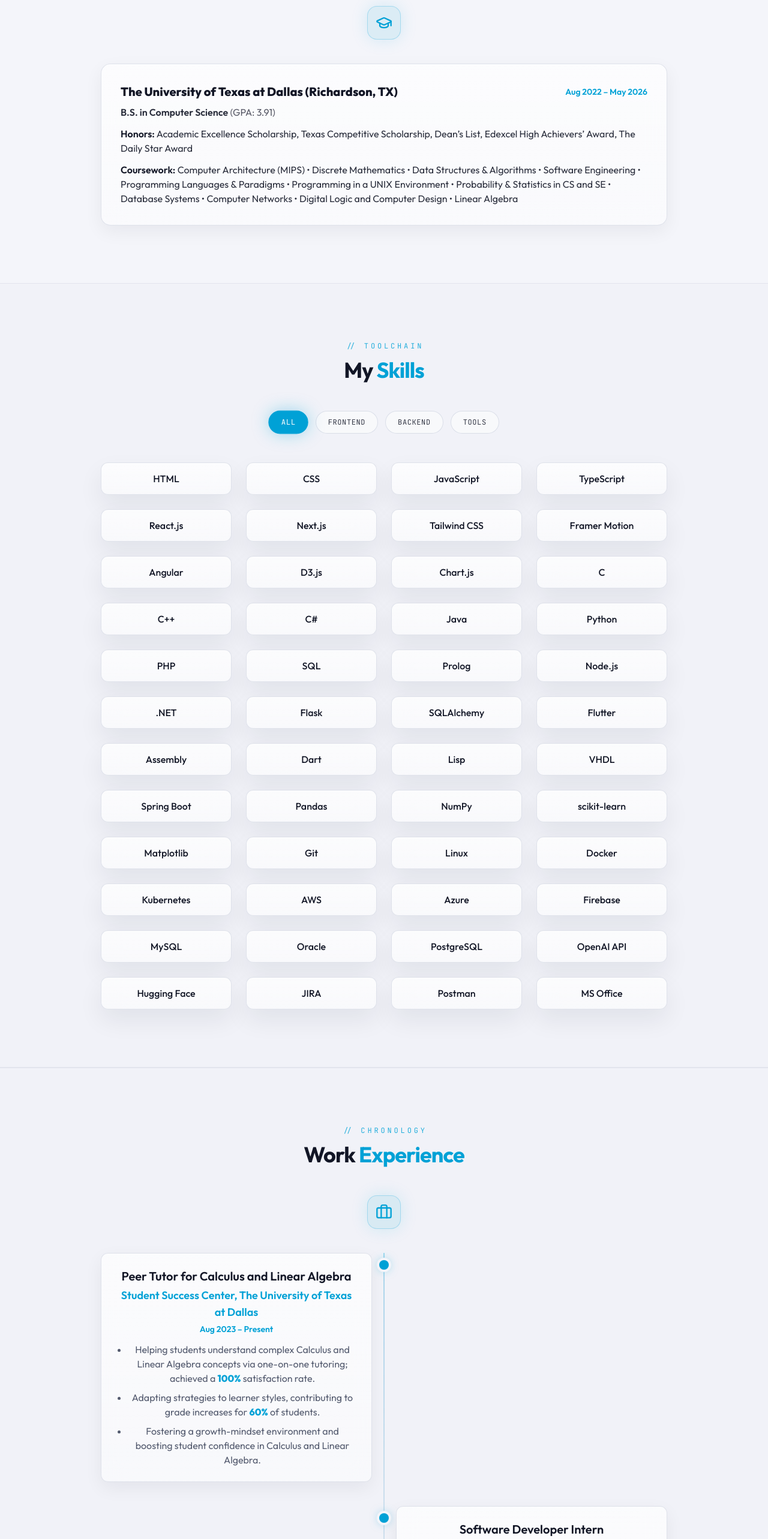
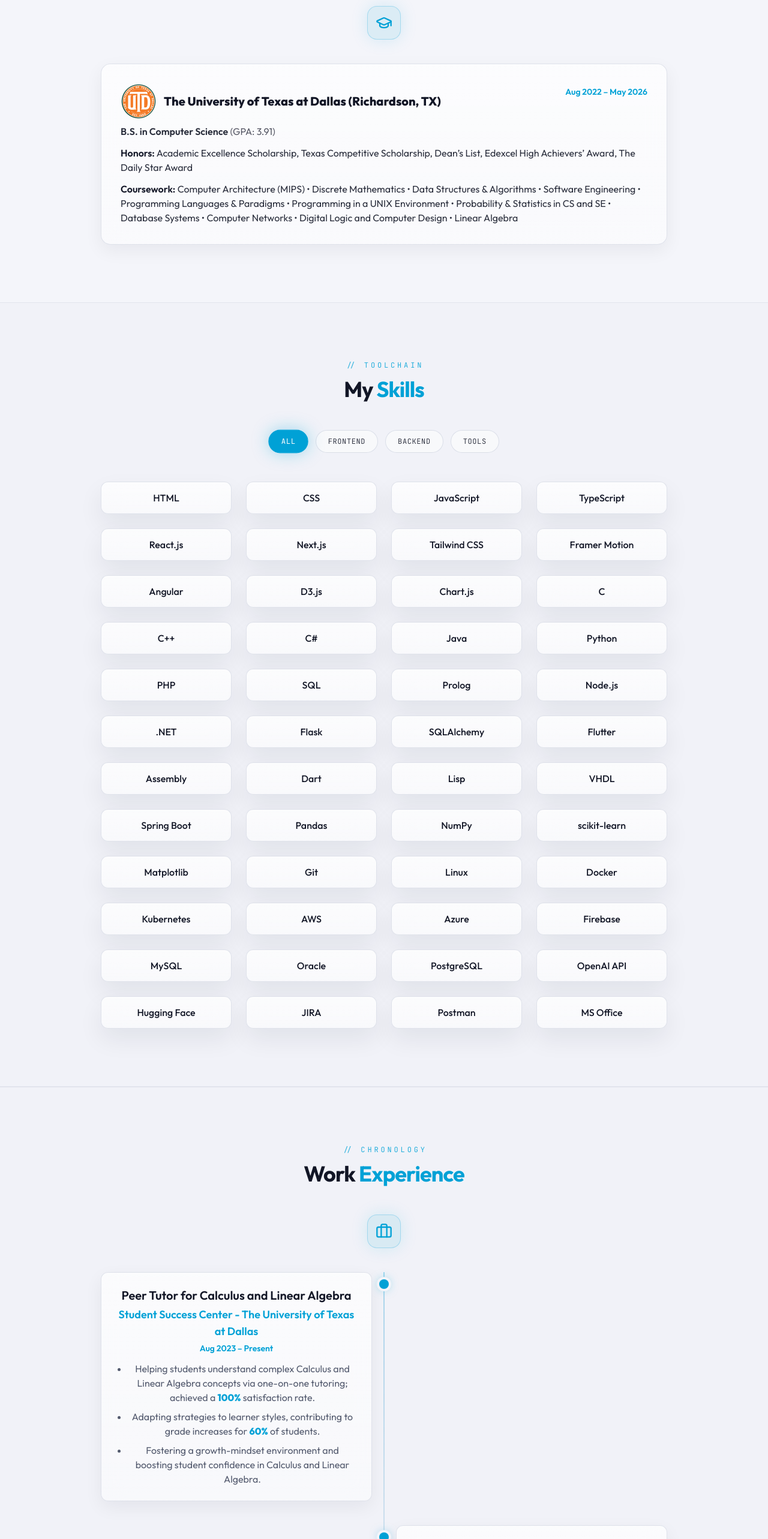
Before and after one commit to seeyannewaz/Portfolio, a React (Vite) app: page / in a window 1280 px wide. Shown: the part 1960-4526 px from the top of the page at 60% size. Built offline with nearby package versions, Linux system fonts and the light colour scheme.

Commit message:
Added Minor changes and UTD logo

```diff
--- a/src/components/ContactSection.jsx
+++ b/src/components/ContactSection.jsx
@@ -26,7 +26,7 @@ export const ContactSection = () => {
             Contact channels
           </h3>
 
-          <div className="grid w-full max-w-2xl gap-5 sm:grid-cols-1 md:grid-cols-3">
+          <div className="grid w-full max-w-2xl gap-5 sm:grid-cols-1 md:grid-cols-2">
             <div className="glass-card rounded-2xl p-6 text-center noise-overlay card-hover border border-border/70">
               <div className="mx-auto mb-3 flex h-12 w-12 items-center justify-center rounded-xl bg-primary/10 text-primary border border-primary/20">
                 <Mail className="h-6 w-6" />
@@ -35,13 +35,13 @@ export const ContactSection = () => {
               <span className="text-muted-foreground text-sm break-all">seeyannewaz@gmail.com</span>
             </div>
 
-            <div className="glass-card rounded-2xl p-6 text-center noise-overlay card-hover border border-border/70">
+            {/* <div className="glass-card rounded-2xl p-6 text-center noise-overlay card-hover border border-border/70">
               <div className="mx-auto mb-3 flex h-12 w-12 items-center justify-center rounded-xl bg-primary/10 text-primary border border-primary/20">
                 <Phone className="h-6 w-6" />
               </div>
               <h4 className="font-semibold text-sm mb-1">Phone</h4>
-              <span className="text-muted-foreground text-sm">+1 (945) 400-7069</span>
-            </div>
+              <span className="text-muted-foreground text-sm">+# (###) ###-####</span>
+            </div> */}
 
             <div className="glass-card rounded-2xl p-6 text-center noise-overlay card-hover border border-border/70 md:col-span-1">
               <div className="mx-auto mb-3 flex h-12 w-12 items-center justify-center rounded-xl bg-primary/10 text-primary border border-primary/20">
--- a/src/components/EducationSection.jsx
+++ b/src/components/EducationSection.jsx
@@ -1,6 +1,7 @@
 // src/components/EducationSection.jsx
 import { SectionHeading } from "@/components/SectionHeading";
 import { GraduationCap } from "lucide-react";
+import utdLogo from "@/assets/UTD-logo.png";
 
 const COURSEWORK = [
   "Computer Architecture (MIPS)",
@@ -33,8 +34,14 @@ export const EducationSection = () => {
         <div className="glass-card rounded-2xl p-6 md:p-8 card-hover text-left noise-overlay">
           {/* Top row: School + location | Dates */}
           <div className="flex flex-col md:flex-row md:items-start md:justify-between gap-2 md:gap-4 mb-2">
-            <h3 className="text-lg md:text-xl font-extrabold">
-              The University of Texas at Dallas (Richardson, TX)
+            <h3 className="text-lg md:text-xl font-extrabold flex items-center gap-3">
+              <img
+                src={utdLogo}
+                alt="University of Texas at Dallas logo"
+                className="h-15 w-15 rounded-md object-contain shrink-0"
+                loading="lazy"
+              />
+              <span>The University of Texas at Dallas (Richardson, TX)</span>
             </h3>
             <p className="text-sm font-semibold text-primary mt-1">
               Aug 2022 – May 2026
--- a/src/components/WorkExperienceSection.jsx
+++ b/src/components/WorkExperienceSection.jsx
@@ -7,7 +7,7 @@ import { useState } from "react";
 const EXPERIENCES = [
   {
     role: "Peer Tutor for Calculus and Linear Algebra",
-    company: "Student Success Center, The University of Texas at Dallas",
+    company: "Student Success Center - The University of Texas at Dallas",
     period: "Aug 2023 – Present",
     points: [
       "Helping students understand complex Calculus and Linear Algebra concepts via one-on-one tutoring; achieved a 100% satisfaction rate.",
@@ -30,7 +30,7 @@ const EXPERIENCES = [
   },
   {
     role: "Backend Software Developer",
-    company: "Association for Computing Machinery, The University of Texas at Dallas Chapter",
+    company: "Association for Computing Machinery - The University of Texas at Dallas Chapter",
     period: "Feb 2024 – Apr 2024",
     tech: "Dart, Flutter, Firebase, Cloud Firestore, OpenAI API, GPT-4 Turbo",
     points: [
```
Also changed, not shown: src/assets/UTD-logo.png (added).
